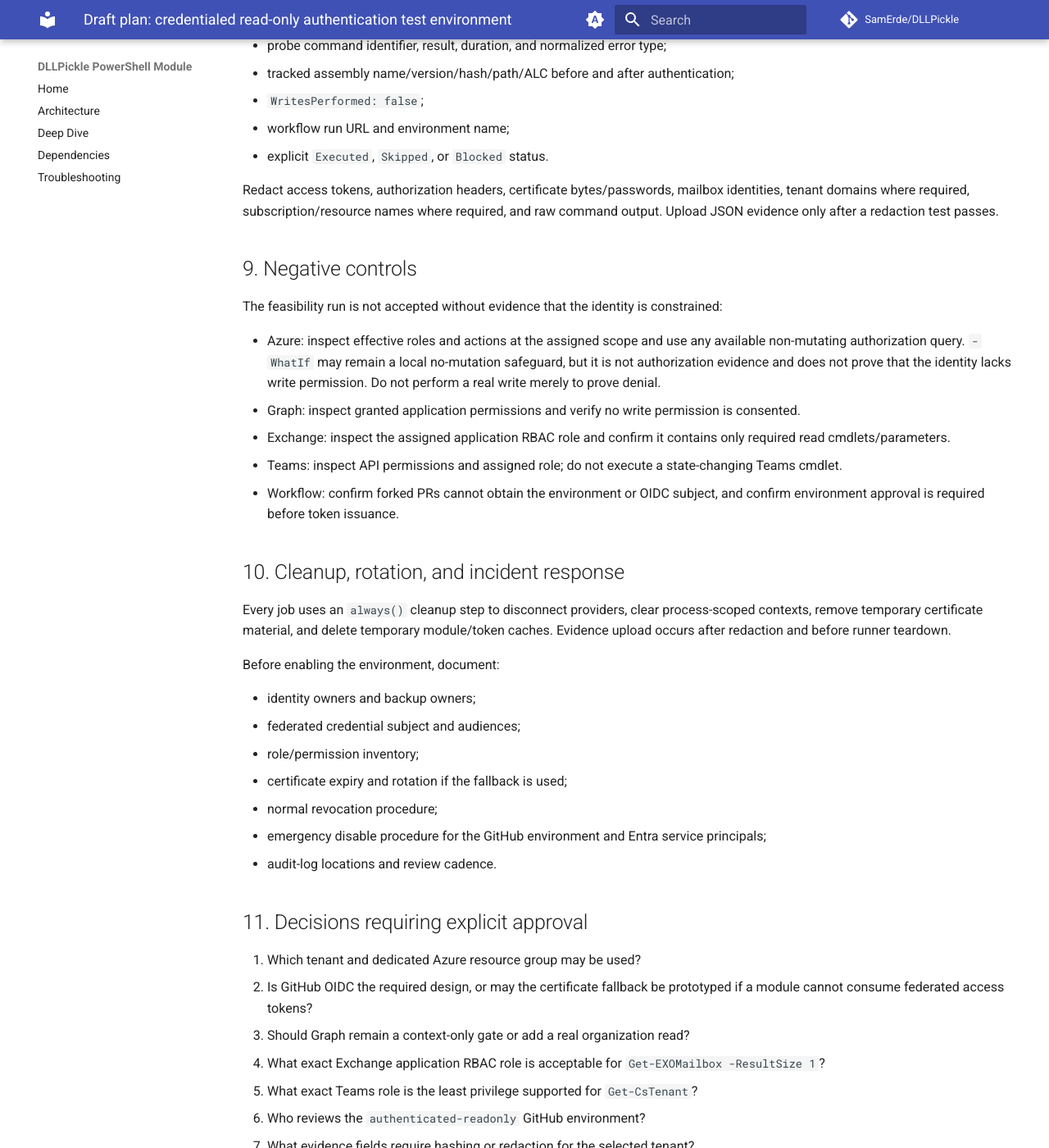
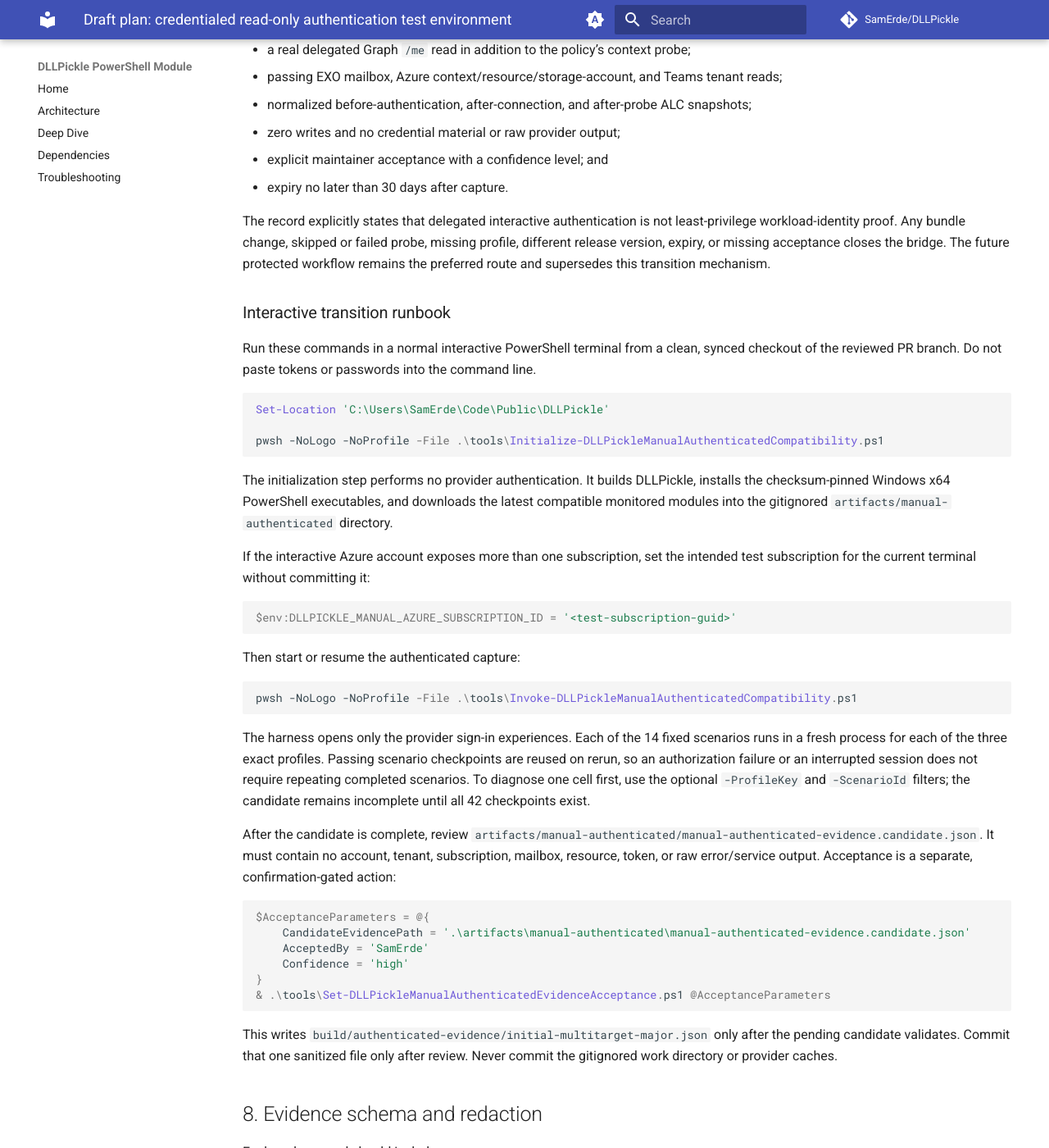
Before and after one commit to SamErde/DLLPickle, an MkDocs documentation site: the page built from docs/plans/2026-08-09-credentialed-authentication-test-environment.md, in a window 1280 px wide and 1400 px high, scrolled down 6681 px. Shown: the whole window at 82% size. Built offline with MkDocs 1.6.1 and Material for MkDocs 9.7.7, drawn with Linux system fonts in a browser that asks for light colours; comment, search, counter and statistics services are not loaded; some of the changed text lies outside the part shown.

Commit message:
feat: add bounded authenticated evidence bridge

````diff
--- a/docs/plans/2026-08-09-credentialed-authentication-test-environment.md
+++ b/docs/plans/2026-08-09-credentialed-authentication-test-environment.md
@@ -196,6 +196,86 @@ Only after the manual matrix is accepted:
 - do not allow the job to auto-approve, merge, publish, or mutate issues;
 - set a documented evidence freshness window.
 
+### Temporary 3.0.0 transition bridge
+
+Before the protected environment is available, the initial multi-target major
+release may use sanitized evidence collected by the interactive harness. This is
+not an authenticated-gate waiver. The release validator requires:
+
+- the exact published-bundle source fingerprint recorded at capture time;
+- release version `3.0.0` and no other version;
+- all fixed module-only, DLLPickle-first, module-first, and cross-import-order
+  read scenarios under PowerShell 7.4, 7.5, and 7.6 on Windows x64;
+- a real delegated Graph `/me` read in addition to the policy's context probe;
+- passing EXO mailbox, Azure context/resource/storage-account, and Teams tenant
+  reads;
+- normalized before-authentication, after-connection, and after-probe ALC
+  snapshots;
+- zero writes and no credential material or raw provider output;
+- explicit maintainer acceptance with a confidence level; and
+- expiry no later than 30 days after capture.
+
+The record explicitly states that delegated interactive authentication is not
+least-privilege workload-identity proof. Any bundle change, skipped or failed
+probe, missing profile, different release version, expiry, or missing acceptance
+closes the bridge. The future protected workflow remains the preferred route and
+supersedes this transition mechanism.
+
+### Interactive transition runbook
+
+Run these commands in a normal interactive PowerShell terminal from a clean,
+synced checkout of the reviewed PR branch. Do not paste tokens or passwords into
+the command line.
+
+```powershell
+Set-Location 'C:\Users\SamErde\Code\Public\DLLPickle'
+
+pwsh -NoLogo -NoProfile -File .\tools\Initialize-DLLPickleManualAuthenticatedCompatibility.ps1
+```
+
+The initialization step performs no provider authentication. It builds
+DLLPickle, installs the checksum-pinned Windows x64 PowerShell executables, and
+downloads the latest compatible monitored modules into the gitignored
+`artifacts/manual-authenticated` directory.
+
+If the interactive Azure account exposes more than one subscription, set the
+intended test subscription for the current terminal without committing it:
+
+```powershell
+$env:DLLPICKLE_MANUAL_AZURE_SUBSCRIPTION_ID = '<test-subscription-guid>'
+```
+
+Then start or resume the authenticated capture:
+
+```powershell
+pwsh -NoLogo -NoProfile -File .\tools\Invoke-DLLPickleManualAuthenticatedCompatibility.ps1
+```
+
+The harness opens only the provider sign-in experiences. Each of the 14 fixed
+scenarios runs in a fresh process for each of the three exact profiles. Passing
+scenario checkpoints are reused on rerun, so an authorization failure or an
+interrupted session does not require repeating completed scenarios. To diagnose
+one cell first, use the optional `-ProfileKey` and `-ScenarioId` filters; the
+candidate remains incomplete until all 42 checkpoints exist.
+
+After the candidate is complete, review
+`artifacts/manual-authenticated/manual-authenticated-evidence.candidate.json`.
+It must contain no account, tenant, subscription, mailbox, resource, token, or
+raw error/service output. Acceptance is a separate, confirmation-gated action:
+
+```powershell
+$AcceptanceParameters = @{
+    CandidateEvidencePath = '.\artifacts\manual-authenticated\manual-authenticated-evidence.candidate.json'
+    AcceptedBy = 'SamErde'
+    Confidence = 'high'
+}
+& .\tools\Set-DLLPickleManualAuthenticatedEvidenceAcceptance.ps1 @AcceptanceParameters
+```
+
+This writes `build/authenticated-evidence/initial-multitarget-major.json` only
+after the pending candidate validates. Commit that one sanitized file only after
+review. Never commit the gitignored work directory or provider caches.
+
 ## 8. Evidence schema and redaction
 
 Each probe record should include:
````
Also changed, not shown: docs/Architecture.md (+2 -2 lines), 15 other files.
